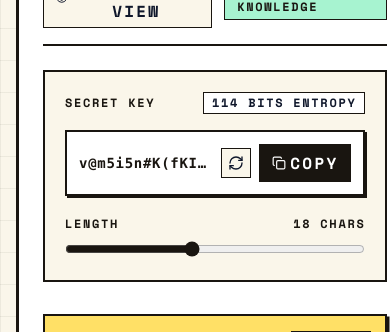
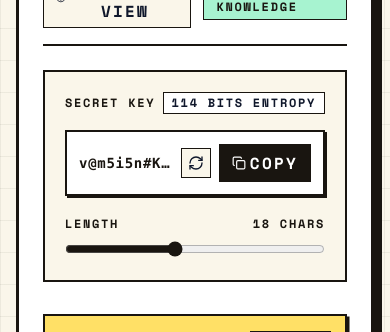
Before and after one commit to Abhay2110s/Lockely, a React (Vite) app in the folder frontend/: page / in a window 390 px wide. Shown: the part 705-1037 px from the top of the page. Built offline with nearby package versions, Linux system fonts and the light colour scheme; no server answers.

Commit message:
update the box width

```diff
--- a/frontend/src/components/landing/Hero.jsx
+++ b/frontend/src/components/landing/Hero.jsx
@@ -285,7 +285,7 @@ export default function Hero() {
           {/* Grid Generator & Mock Cards */}
           <div className="grid lg:grid-cols-2 gap-8 items-stretch">
             {/* Left: Generator */}
-            <div className="bg-[#faf6ea] p-5 sm:p-6 border-2 border-[#191510] space-y-4">
+            <div className="bg-[#faf6ea] p-5 sm:p-6 border-2 border-[#191510] space-y-4 overflow-hidden min-w-0">
               <div className="flex items-center justify-between">
                 <span className="ca-mono text-xs font-bold text-[#191510]">SECRET KEY</span>
                 <span className="ca-mono text-xs font-bold bg-white px-2 py-0.5 border border-[#191510]">
@@ -293,11 +293,17 @@ export default function Hero() {
                 </span>
               </div>
 
-              {/* Password Display — row is fixed-width via min-w-0; text truncates inside */}
-              <div className="flex items-center gap-2 bg-white p-3 border-2 border-[#191510] shadow-[2px_2px_0_#191510] min-w-0 overflow-hidden">
-                <span className="font-mono text-sm sm:text-base font-bold text-[#191510] flex-1 min-w-0 overflow-hidden truncate tracking-wider block">
-                  <DecryptedText key={password} text={password} speed={25} maxIterations={5} />
-                </span>
+              {/* Password Display — fixed width, text clipped inside DecryptedText's own span */}
+              <div className="flex items-center gap-2 bg-white p-3 border-2 border-[#191510] shadow-[2px_2px_0_#191510] w-full overflow-hidden">
+                <div className="flex-1 min-w-0 overflow-hidden">
+                  <DecryptedText
+                    key={password}
+                    text={password}
+                    speed={25}
+                    maxIterations={5}
+                    className="font-mono text-sm sm:text-base font-bold text-[#191510] tracking-wider block w-full overflow-hidden truncate"
+                  />
+                </div>
                 <button
                   onClick={() => setSeed((s) => s + 1)}
                   className="p-1.5 bg-[#faf6ea] border border-[#191510] hover:bg-[#ffe066]"
```
